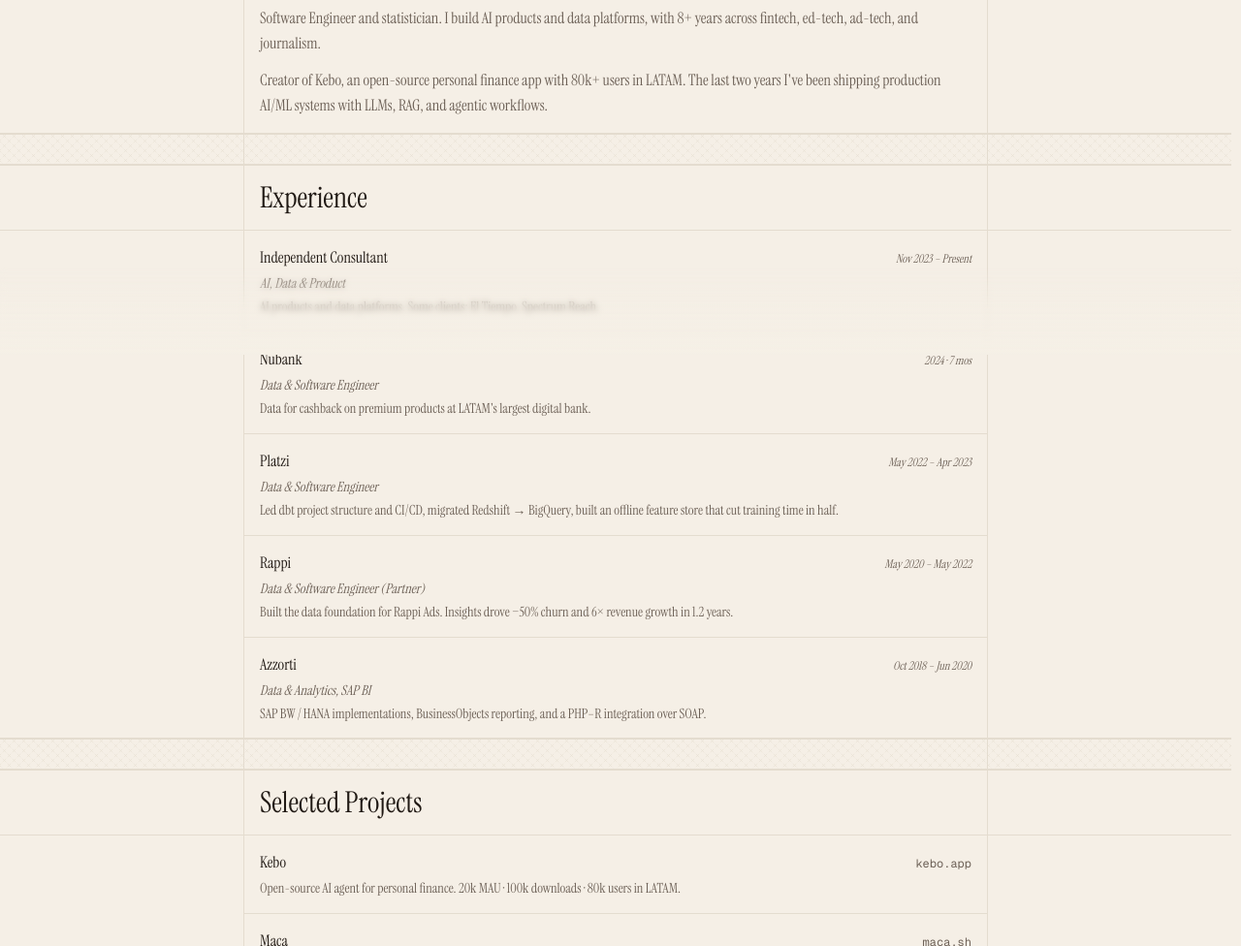
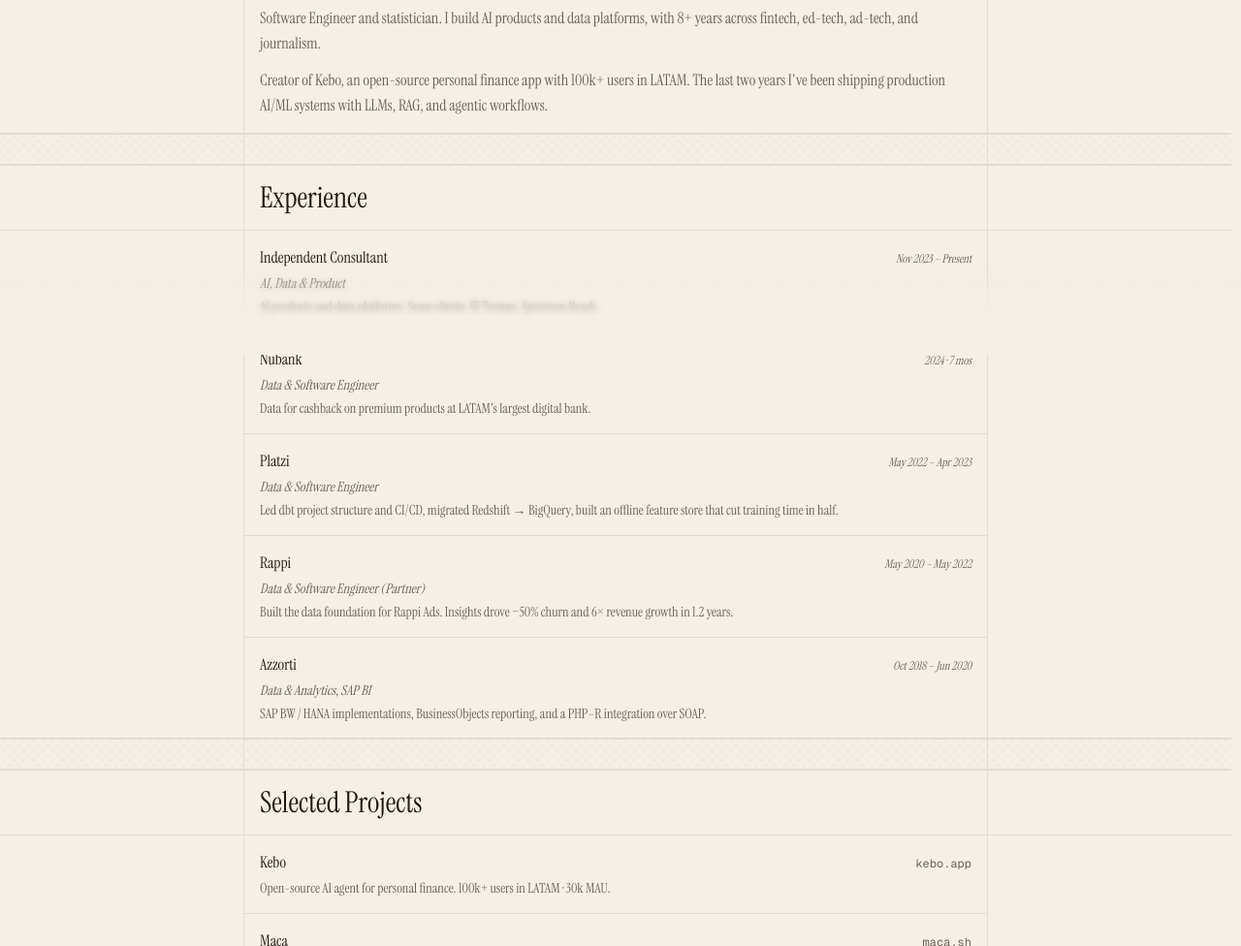
Before and after one commit to camilocbarrera/cris.fast, a Next.js app: page / in a window 1280 px wide. Shown: the part 434-1410 px from the top of the page at 97% size. Built offline with nearby package versions, Linux system fonts and the light colour scheme.

Commit message:
feat(content): update Kebo metrics to 100k+ users, 30k MAU

```diff
--- a/app/page.tsx
+++ b/app/page.tsx
@@ -65,7 +65,7 @@
     url: "https://kebo.app",
     host: "kebo.app",
     summary:
-      "Open-source AI agent for personal finance. 20k MAU · 100k downloads · 80k users in LATAM.",
+      "Open-source AI agent for personal finance. 100k+ users in LATAM · 30k MAU.",
   },
   {
     name: "Maca",
@@ -130,7 +130,7 @@
               journalism.
             </p>
             <p>
-              Creator of Kebo, an open-source personal finance app with 80k+
+              Creator of Kebo, an open-source personal finance app with 100k+
               users in LATAM. The last two years I&apos;ve been shipping
               production AI/ML systems with LLMs, RAG, and agentic workflows.
             </p>
```
